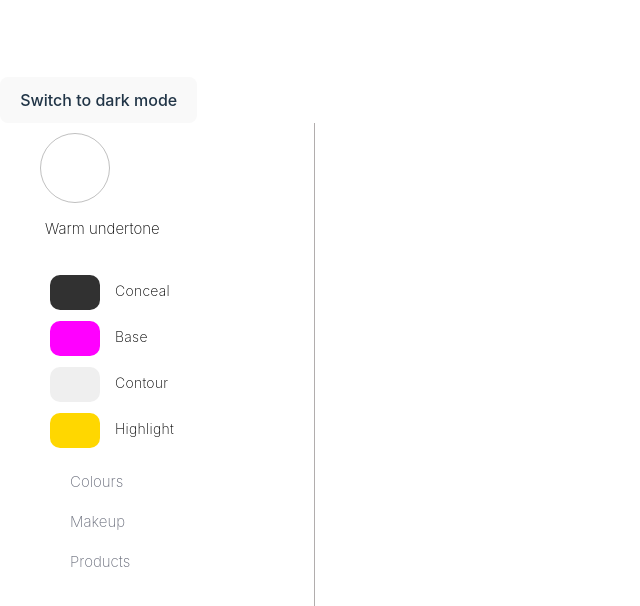
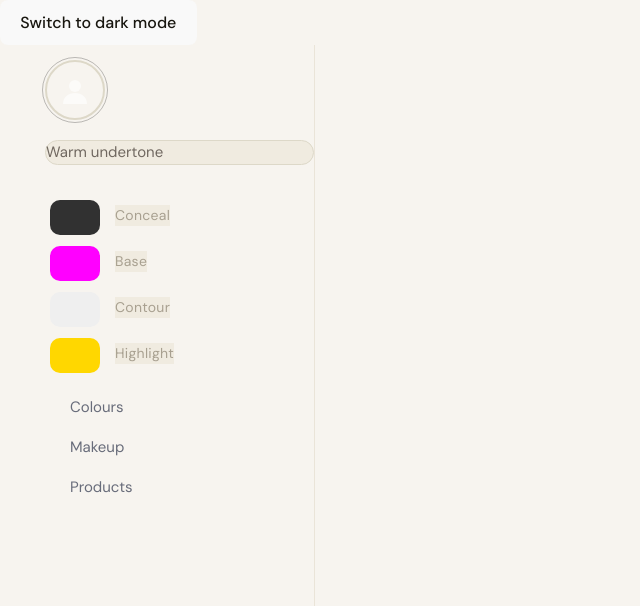
Before and after one commit to aishwindersandhu/demoaApp, a React (Vite) app in the folder my-portfolio/: page / in a window 1280 px wide. Shown: the top 606 px of the page, without its empty margins (0-640 px from the left). Built offline with nearby package versions, Linux system fonts and the light colour scheme; a web font is replaced by a local one.

Commit message:
Changes for theme and tabs implemented partially

```diff
--- a/my-portfolio/src/ThemeContext.tsx
+++ b/my-portfolio/src/ThemeContext.tsx
@@ -16,7 +16,9 @@ export function ThemeProvider({children} : {children: React.ReactNode}){
   )
   return (
     <ThemeContext.Provider value={{theme, toggleTheme}} >
-      {children}
+     <div  className={`app-root ${theme}`}>
+       {children}
+     </div>
     </ThemeContext.Provider>
   );
 }
--- a/my-portfolio/src/components/Results.tsx
+++ b/my-portfolio/src/components/Results.tsx
@@ -8,8 +8,8 @@ export const ResultsPage = () => {
   const navigate = useNavigate();
   const { theme, toggleTheme } = useTheme();
 
-  const bg = theme === 'light' ? '#ffffff' : '#1a1a1a';
-  const color = theme === 'light' ? '#000000' : '#ffffff';
+  const bg = theme === 'light' ? '#F7F4EF' : '#1a1a1a';
+  const color = theme === 'light' ? '#000000' : '#F7F4EF';
 
 
   const data = useSelector(
--- a/my-portfolio/src/components/skinDetectionPanel.tsx
+++ b/my-portfolio/src/components/skinDetectionPanel.tsx
@@ -1,14 +1,15 @@
-import React from "react";
-import { useState } from "react";
 import { RootState } from '../redux/store';
 import { UserDetails } from "./userDetails";
 import { FacePalette } from "./facePalette";
 import { UserTabs } from "./UserTabs";
 import '../styles/skinDetection.css';
 import { useSelector } from "react-redux";
+import { useTheme } from '../ThemeContext';
 
 export const SkinDetection = ({image : string,data: any}) => {
   const imageData = useSelector((state: RootState) => state.imageReducer.imageData);
+  const {theme,toggleTheme} = useTheme();
+
   const {colorCode, skinTone,colorPalette} = imageData.data;
   const mockColorPalette =["#313131","#FF00FF","#EFEFEF","#FFD700"]
   return (
@@ -19,10 +20,6 @@ export const SkinDetection = ({image : string,data: any}) => {
         <FacePalette colorPalette={mockColorPalette}></FacePalette>
         <UserTabs></UserTabs>
       </div>
-      {/* Warm Tone suggestions */}
-      {/* cool tone suggestions */}
-
-      {/* TO-DO: Get independent components, lift state in redux, make the components dynamic */}
     </div>
   )
 }
--- a/my-portfolio/src/styles/skinDetection.css
+++ b/my-portfolio/src/styles/skinDetection.css
@@ -1,7 +1,8 @@
 .left-panel-card {
     height: 100%;
     width: 300px;
-    border-right: 0.25px solid #B1ADAD;
+    border-right: 0.5px solid var( --border-soft);
+    background-color: var(--bg-app);
     margin-left: 15px;
 }
 .user-section {
--- a/my-portfolio/src/styles/theme.css
+++ b/my-portfolio/src/styles/theme.css
@@ -29,7 +29,7 @@
 
 /* ── Light  :  Parchment ── */
 .app-root.light {
-  --bg-app:         #FDFAF5;
+  --bg-app:         #F7F4EF;
   --bg-card:        #F0EBE0;
   --bg-surface:     #E8E2D8;
   --border:         #DDD8C8;
--- a/my-portfolio/src/styles/userTabs.css
+++ b/my-portfolio/src/styles/userTabs.css
@@ -10,9 +10,9 @@
     cursor: pointer;
 }
 .tab-pill-selected{
-  background-color: #22242A;
+  background-color: var(--bg-card);
   color: #BD8453;
 }
 .tab-pills:hover{
-  background-color: #22242A;
+  background-color: var(--bg-card);
 }
```
